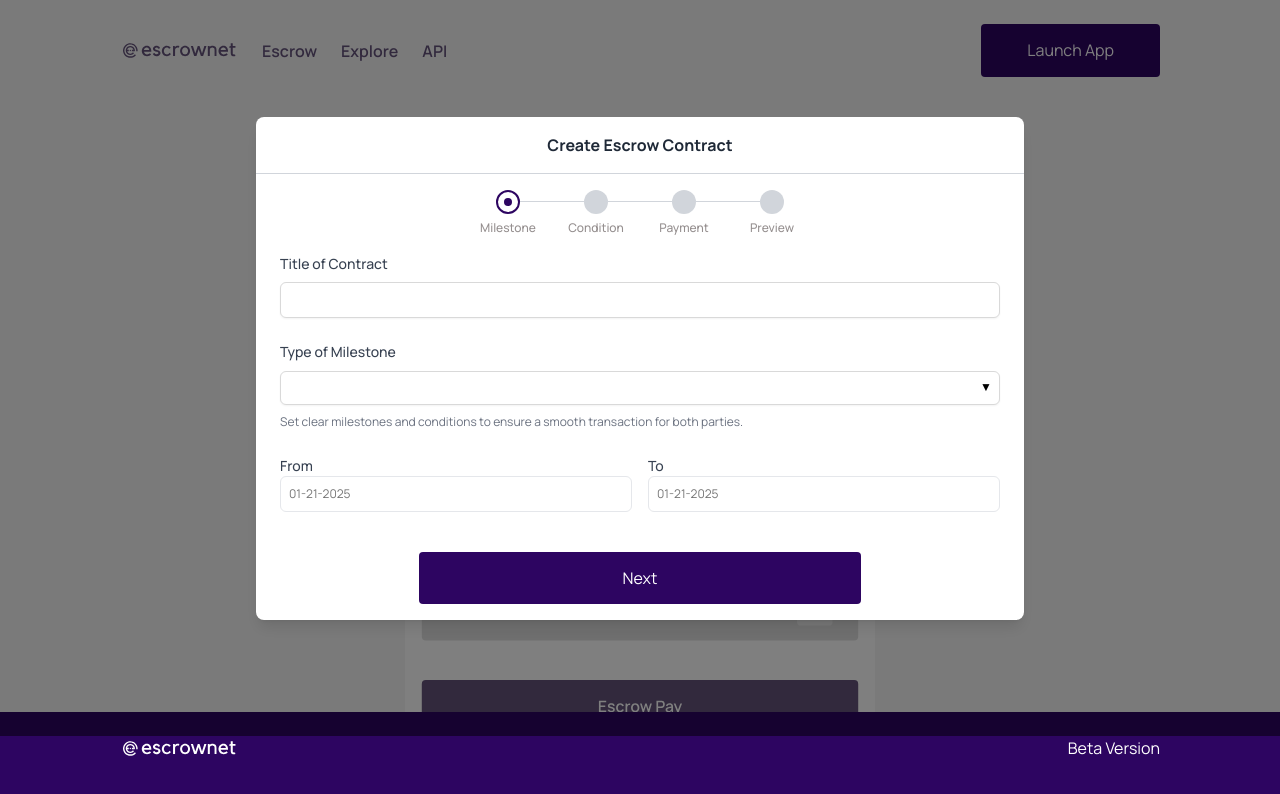
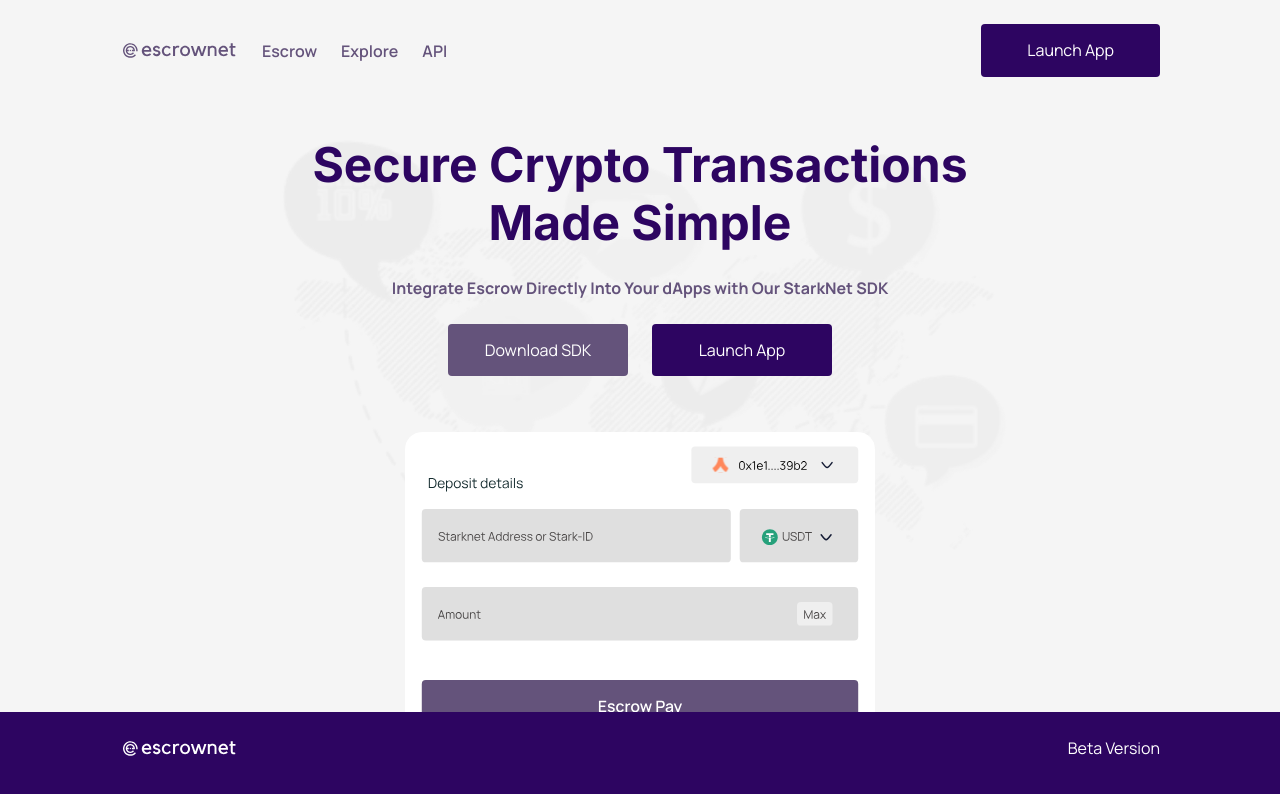
Before and after one commit to EscrowNet/escrownet-dapp, a Next.js app: page / in a window 1280 px wide. Shown: the top 794 px of the page. Built offline with nearby package versions, Linux system fonts and the light colour scheme.

Commit message:
mod: prevent escrow modal from automatically rendering

```diff
--- a/app/page.tsx
+++ b/app/page.tsx
@@ -9,7 +9,7 @@ export default function Home() {
       <Header />
       <Hero />
       <Footer />
-      <ModalWorkflow />
+      {/* <ModalWorkflow /> */}
     </div>
   );
 }
```
